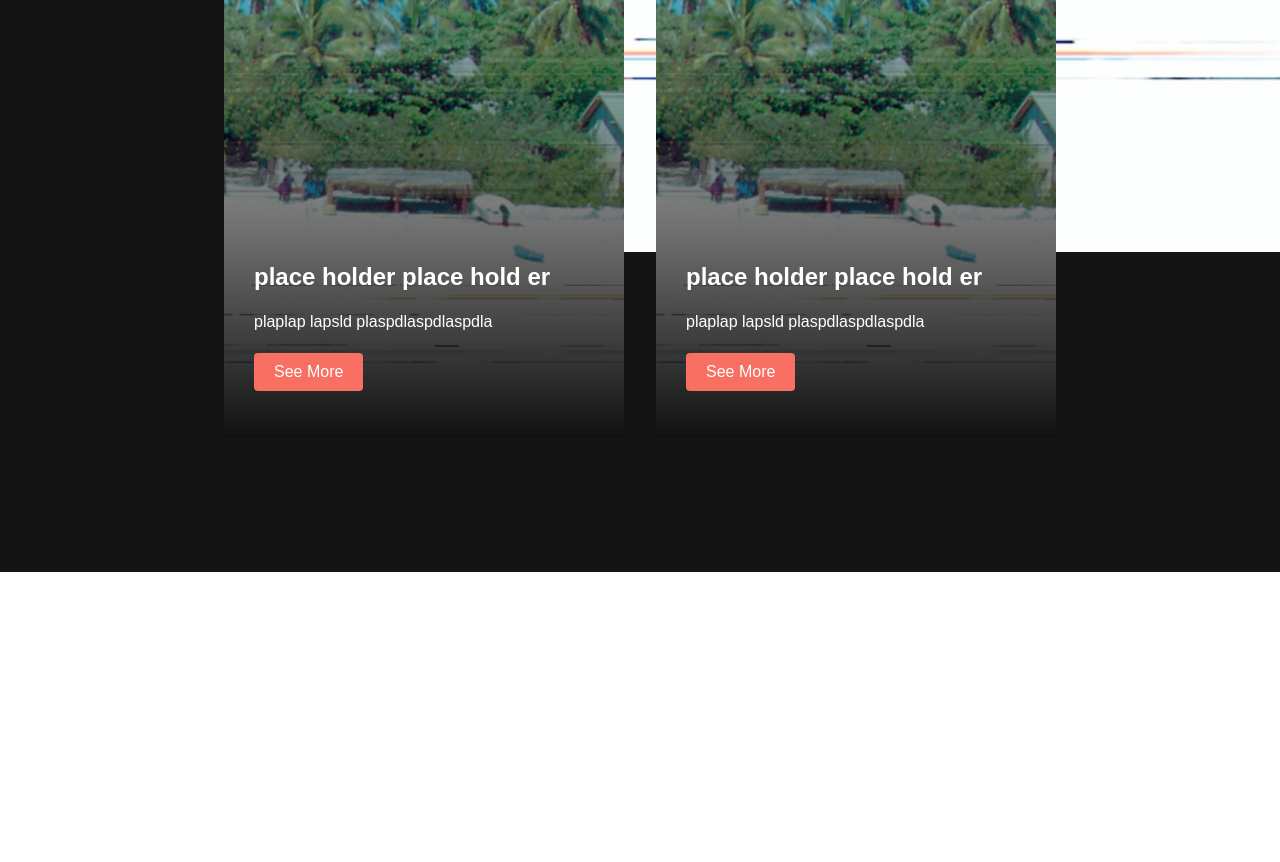
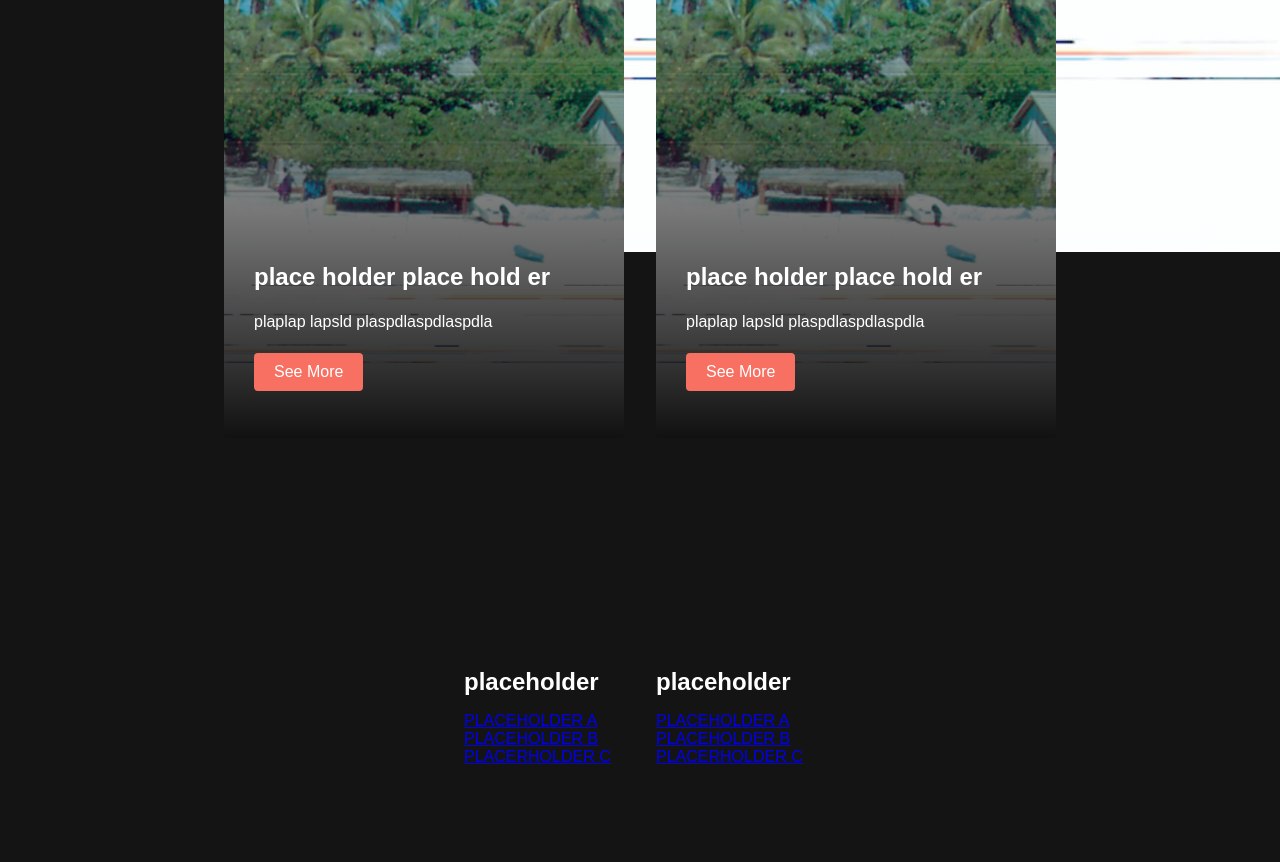
Before and after one commit to rydal05/website, a plain HTML site: page index.html in a window 1280 px wide. Shown: the part 1028-1890 px from the top of the page. Before the commit the page ends 1600 px from the top, so only its background shows below. Drawn offline with Linux system fonts and the light colour scheme.

Commit message:
styling & plceholder

```diff
--- a/index.html
+++ b/index.html
@@ -58,6 +58,27 @@
         </div>
     </div>
 
+    <!-- footer section -->
+
+    <div class="footer__container">
+        <div class="footer__links">
+            <div class="footer__link--wrapper">
+                <div class="footer__link--items">
+                    <h2>placeholder</h2>
+                    <a href="/">PLACEHOLDER A</a>
+                    <a href="/">PLACEHOLDER B</a>
+                    <a href="/">PLACERHOLDER C</a>
+                </div>
+                <div class="footer__link--items">
+                    <h2>placeholder</h2>
+                    <a href="/">PLACEHOLDER A</a>
+                    <a href="/">PLACEHOLDER B</a>
+                    <a href="/">PLACERHOLDER C</a>
+                </div>
+            </div>
+        </div>
+    </div>
+
     <script src="app.js"></script>
 </body>
 </html>
--- a/styles.css
+++ b/styles.css
@@ -425,3 +425,90 @@
   transition: 0.2s ease-in;
   cursor: pointer;
 }
+
+@media screen and (max-width: 960px){
+  .services{
+    height:1600px;
+  }
+
+  .services h1 {
+    font-size: 2rem;
+    margin-top: 12rem;
+  }
+}
+
+@media screen and (max-width: 480px){
+  .services{
+    height: 1400px;
+  }
+
+  .services h1 {
+font-size: 1.2rem;
+  }
+
+  .services__card{
+    width:300px;
+  }
+
+
+}
+
+/* footer */
+
+.footer__container {
+  background-color: #141414;
+  padding: 5rem 0;
+  display: flex;
+  flex-direction: column;
+  justify-content: center;
+  align-items: center;
+}
+
+#footer__logo {
+  color: #fff;
+  display: flex;
+  align-items: center;
+  cursor: pointer;
+  text-decoration: none;
+  font-size: 2rem;
+}
+
+.footer__links{
+  width: 100%;
+  max-width: 1000px;
+  display: flex;
+  justify-content: center;
+}
+
+.footer__link--wrapper {
+  display: flex;
+}
+
+.footer__link--items {
+  display: flex;
+  flex-direction: column;
+  align-items: flex-start;
+  margin: 16px;
+  text-align: left;
+  width: 160px;
+  box-sizing: border-box;
+}
+
+.footer__link--items h2{
+  margin-bottom: 16px;
+}
+
+.footer__link--items > h2 {
+  color:#fff;
+}
+
+.footer_link--items a{
+  color: #fff;
+  text-decoration: none;
+  margin-bottom: 0.5rem;
+}
+
+.footer__link--items a:hover{
+  color: #e9e9e9;
+  transition: 0.3s ease-out;
+}
```
